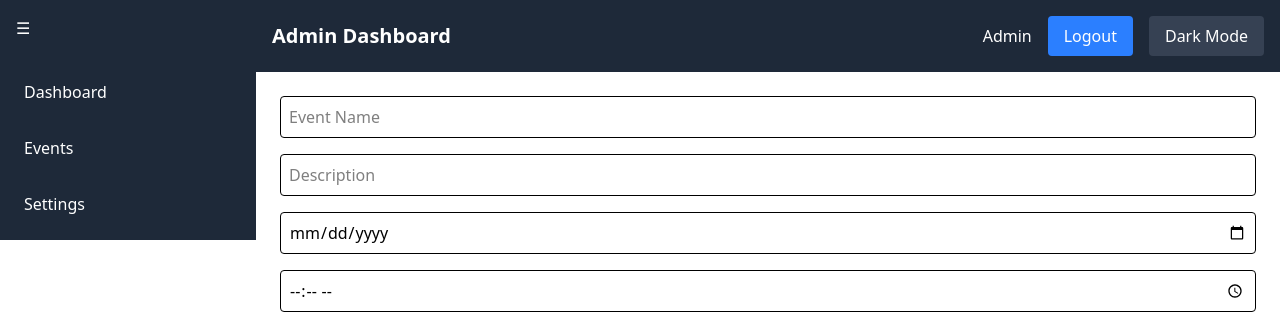
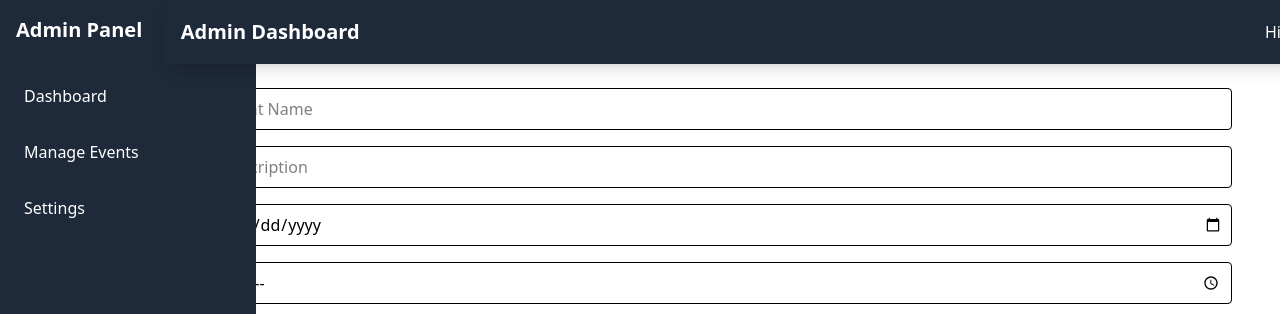
Before and after one commit to Aryansinha123/Event_Manager, a Next.js app: page /admin/dashboard in a window 1280 px wide. Shown: the top 314 px of the page. Built offline with nearby package versions, Linux system fonts and the light colour scheme; no server answers; the database is empty.

Commit message:
admin dashboard 2.0

```diff
--- a/app/admin/dashboard/page.js
+++ b/app/admin/dashboard/page.js
@@ -15,9 +15,6 @@ export default function AdminDashboard() {
   });
   const [isEditing, setIsEditing] = useState(false);
   const [editId, setEditId] = useState("");
-  const [isDarkMode, setIsDarkMode] = useState(false);
-  const [isSidebarCollapsed, setIsSidebarCollapsed] = useState(false);
-  const adminName = "Admin"; // Replace with dynamic admin name if available
 
   // Fetch Events
   const fetchEvents = async () => {
@@ -88,53 +85,7 @@ export default function AdminDashboard() {
     }
   };
 
-  // Toggle Dark Mode
-  const toggleDarkMode = () => {
-    setIsDarkMode((prev) => !prev);
-  };
-
   return (
-    <div className={`flex ${isDarkMode ? "bg-gray-900 text-white" : "bg-white text-black"} min-h-screen`}>
-      {/* Sidebar */}
-      <div className={`${isSidebarCollapsed ? "w-16" : "w-64"} bg-gray-800 text-white h-full transition-width duration-300`}>
-        <button
-          className="p-4 focus:outline-none"
-          onClick={() => setIsSidebarCollapsed((prev) => !prev)}
-        >
-          ☰
-        </button>
-        <ul className={`${isSidebarCollapsed ? "hidden" : "block"} space-y-4 p-4`}>
-          <li className="hover:bg-gray-700 p-2 rounded">Dashboard</li>
-          <li className="hover:bg-gray-700 p-2 rounded">Events</li>
-          <li className="hover:bg-gray-700 p-2 rounded">Settings</li>
-        </ul>
-      </div>
-
-      {/* Main Content */}
-      <div className="flex-1 flex flex-col">
-        {/* Navbar */}
-        <nav className="flex justify-between items-center p-4 bg-gray-800 text-white">
-          <div>
-            <h1 className="text-xl font-bold">Admin Dashboard</h1>
-          </div>
-          <div className="flex items-center space-x-4">
-            <p>{adminName}</p>
-            <button
-              className="px-4 py-2 bg-blue-500 text-white rounded hover:bg-blue-600"
-              onClick={() => alert("Logout functionality here!")}
-            >
-              Logout
-            </button>
-            <button
-              className="px-4 py-2 bg-gray-700 text-white rounded hover:bg-gray-600"
-              onClick={toggleDarkMode}
-            >
-              {isDarkMode ? "Light Mode" : "Dark Mode"}
-            </button>
-          </div>
-        </nav>
-
-        {/* Content */}
     <div className="p-6">
       {/* Event Form */}
       <form onSubmit={handleSubmit} className="space-y-4 mb-8">
@@ -249,7 +200,5 @@ export default function AdminDashboard() {
         ))}
       </div>
     </div>
-      </div>
-    </div>
   );
 }
--- /dev/null
+++ b/app/admin/layout.js
@@ -0,0 +1,26 @@
+"use client";
+
+import AdminNavbar from "@/app/components/AdminNavbar";
+import AdminSidebar from "@/app/components/AdminSidebar";
+
+export default function AdminLayout({ children }) {
+  return (
+
+    // </div
+    <>
+      <div className="flex flex-row">
+        <div className="w-64">
+          <AdminSidebar />
+        </div>
+        <div className="flex flex-col ">
+          <div className="w-full fixed ">
+            <AdminNavbar />
+          </div>
+          <main className="px-6 mt-[64px]">
+            {children}
+          </main>
+        </div>
+      </div>
+    </>
+  );
+}
--- /dev/null
+++ b/app/api/admin/details/route.js
@@ -0,0 +1,30 @@
+
+import dbConnect from "@/lib/mongodb"; // MongoDB connection utility
+import Admin from "@/models/Admin"; // Mongoose Admin model
+export async function GET(req) {
+  try {
+    await dbConnect();
+
+    // Replace this logic with actual session-based authentication
+    const admin = await Admin.findOne(); //
+    // Fetch the first admin as a placeholder
+
+    if (!admin) {
+      return new Response(JSON.stringify({ error: "Admin not found" }), {
+        status: 404,
+        headers: { "Content-Type": "application/json" },
+      });
+    }
+
+    return new Response(JSON.stringify({ username: admin.username }), {
+      status: 200,
+      headers: { "Content-Type": "application/json" },
+    });
+  } catch (error) {
+    console.error("Error fetching admin details:", error);
+    return new Response(JSON.stringify({ error: "Internal Server Error" }), {
+      status: 500,
+      headers: { "Content-Type": "application/json" },
+    });
+  }
+}
--- a/app/components/AdminNavbar.js
+++ b/app/components/AdminNavbar.js
@@ -1,8 +1,34 @@
 "use client";
+import { useState, useEffect } from "react";
 import { useRouter } from "next/navigation";
 
 export default function Navbar() {
+  const [adminUsername, setAdminUsername] = useState("Loading...");
   const router = useRouter();
+
+  useEffect(() => {
+    const fetchAdminUsername = async () => {
+      try {
+        const res = await fetch("/api/admin/details", {
+          headers: {
+            Authorization: `Bearer ${localStorage.getItem("token")}`, // Include token if required
+          },
+        });
+
+        if (!res.ok) {
+          throw new Error("Failed to fetch admin details");
+        }
+
+        const data = await res.json();
+        setAdminUsername(data.username);
+      } catch (err) {
+        console.error("Error fetching admin username:", err);
+        setAdminUsername("Error");
+      }
+    };
+
+    fetchAdminUsername();
+  }, []);
 
   const handleLogout = async () => {
     try {
@@ -14,9 +40,13 @@ export default function Navbar() {
   };
 
   return (
-    <nav className="flex items-center justify-between p-4 bg-gray-800 text-white">
-      <h1 className="text-xl">Admin Dashboard</h1>
+    <nav
+      className="flex items-center justify-between p-4 bg-gray-800 text-white sticky top-0 z-50 shadow-lg"
+      style={{ height: "64px" }} // Explicitly set navbar height
+    >
+      <h1 className="text-xl font-semibold">Admin Dashboard</h1>
       <div className="flex items-center gap-4">
+        <p className="font-medium">Hi, {adminUsername}</p>
         <button
           className="bg-blue-500 px-4 py-2 rounded hover:bg-blue-600"
           onClick={handleLogout}
--- a/app/components/AdminSidebar.js
+++ b/app/components/AdminSidebar.js
@@ -2,7 +2,7 @@
 
 export default function AdminSidebar() {
   return (
-    <div className="w-64 h-full bg-gray-800 text-white fixed">
+    <div className="w-64 bg-gray-800 text-white fixed h-[100vh]">
       <div className="p-4 text-xl font-bold">Admin Panel</div>
       <ul className="space-y-4 p-4">
         <li className="hover:bg-gray-700 p-2 rounded">
--- a/app/layout.js
+++ b/app/layout.js
@@ -31,7 +31,7 @@ export default function RootLayout({ children }) {
         className={`${geistSans.variable} ${geistMono.variable} antialiased`}
       >
         {/* <Navbar /> */}
-        <div className="container mx-auto">{children}</div>
+        <div className=" mx-auto">{children}</div>
       </body>
     </html>
   );
--- a/package.json
+++ b/package.json
@@ -15,7 +15,8 @@
     "next": "^15.3.3",
     "next-auth": "^4.24.11",
     "react": "^19.1.0",
-    "react-dom": "^19.1.0"
+    "react-dom": "^19.1.0",
+    "react-icons": "^5.5.0"
   },
   "devDependencies": {
     "@eslint/eslintrc": "^3",
```
Also changed, not shown: 1 other file (tests, documents, lock files or other folders). Lines whose indentation alone changed are shown as unchanged.
